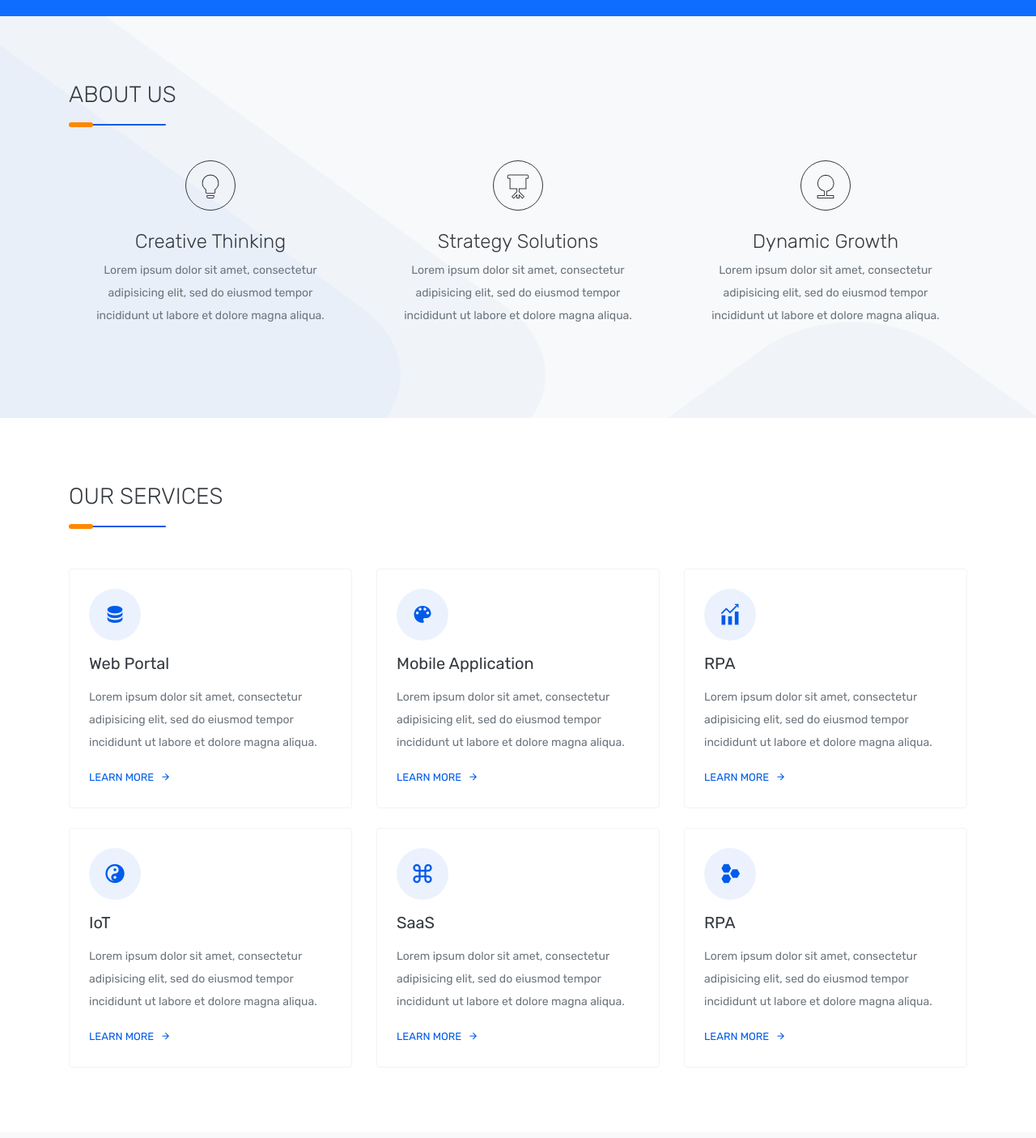
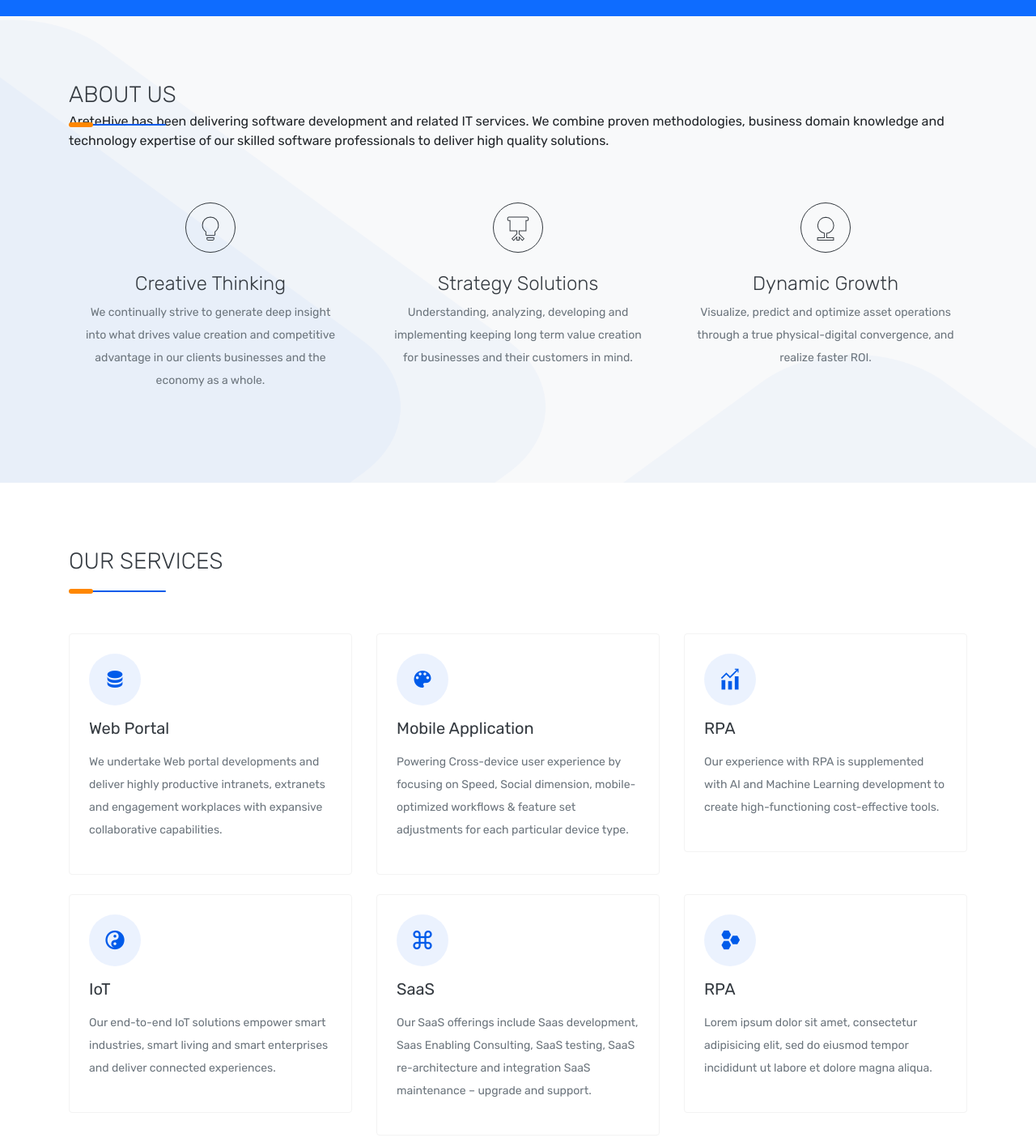
Before and after one commit to sriweb2211/aretehive-website, a plain HTML site: page index.html in a window 1280 px wide. Shown: the part 780-2185 px from the top of the page at 81% size. Drawn offline with Linux system fonts and the light colour scheme.

Commit message:
Content updated

```diff
--- a/index.html
+++ b/index.html
@@ -84,7 +84,7 @@
                         <div class="col-lg-5">
                             <div class="mt-40 home-2-content">
                                 <h1 class="text-white font-weight-normal home-2-title display-4 mb-0">You think we deliver.</h1>
-                                <p class="text-white-70 mt-4 f-15 mb-0">Excellence is delivered</p>
+                                <p class="text-white-70 mt-4 f-15 mb-0"><!-- Excellence is delivered -->AreteHive has been delivering software development and related IT services. We combine proven methodologies, business domain knowledge and technology expertise of our skilled software professionals to deliver high quality solutions.</p>
                             </div>
                         </div>
                         <!-- col end -->
@@ -114,7 +114,7 @@
                 <div class="col-lg-12">
                     <div class="title-heading mb-5">
                         <h3 class="text-dark mb-1 font-weight-light text-uppercase">About Us</h3>
-                        <div class="title-border-simple position-relative"></div>
+                        <div class="title-border-simple position-relative">AreteHive has been delivering software development and related IT services. We combine proven methodologies, business domain knowledge and technology expertise of our skilled software professionals to deliver high quality solutions.</div>
                     </div>
                 </div>
                 <!-- col end -->
@@ -128,7 +128,7 @@
                             <i class="mdi mdi-lightbulb"></i>
                         </div>
                         <h4 class="font-weight-light"><a href="#" class="text-dark">Creative Thinking</a></h4>
-                        <p class="text-muted f-14">Lorem ipsum dolor sit amet, consectetur adipisicing elit, sed do eiusmod tempor incididunt ut labore et dolore magna aliqua.</p>
+                        <p class="text-muted f-14">We continually strive to generate deep insight into what drives value creation and competitive advantage in our clients businesses and the economy as a whole.</p>
                     </div>
                 </div>
                 <!-- col end -->
@@ -139,7 +139,7 @@
                             <i class="mdi mdi-projector-screen"></i>
                         </div>
                         <h4 class="font-weight-light"><a href="#" class="text-dark">Strategy Solutions</a></h4>
-                        <p class="text-muted f-14">Lorem ipsum dolor sit amet, consectetur adipisicing elit, sed do eiusmod tempor incididunt ut labore et dolore magna aliqua.</p>
+                        <p class="text-muted f-14">Understanding, analyzing, developing and implementing keeping long term value creation for businesses and their customers in mind.</p>
                     </div>
                 </div>
                 <!-- col end -->
@@ -150,7 +150,7 @@
                             <i class="mdi mdi-nature"></i>
                         </div>
                         <h4 class="font-weight-light"><a href="#" class="text-dark">Dynamic Growth</a></h4>
-                        <p class="text-muted f-14">Lorem ipsum dolor sit amet, consectetur adipisicing elit, sed do eiusmod tempor incididunt ut labore et dolore magna aliqua.</p>
+                        <p class="text-muted f-14">Visualize, predict and optimize asset operations through a true physical-digital convergence, and realize faster ROI.</p>
                     </div>
                 </div>
                 <!-- col end -->
@@ -185,8 +185,8 @@
                             <div class="service-title mb-2 position-relative">
                                 <h5 class="font-weight-normal mb-3"><a href="#" class="text-dark">Web Portal</a></h5>
                             </div>
-                            <p class="text-muted mb-3 f-14">Lorem ipsum dolor sit amet, consectetur adipisicing elit, sed do eiusmod tempor incididunt ut labore et dolore magna aliqua.</p>
-                            <p class="mb-0 text-uppercase f-13"><a href="#" class="text-primary">learn more<i class="mdi mdi-arrow-right ml-2"></i></a></p>
+                            <p class="text-muted mb-3 f-14">We undertake Web portal developments and deliver highly productive intranets, extranets and engagement workplaces with expansive collaborative capabilities.</p>
+                            <!-- <p class="mb-0 text-uppercase f-13"><a href="#" class="text-primary">learn more<i class="mdi mdi-arrow-right ml-2"></i></a></p> -->
                         </div>
                     </div>
                 </div>
@@ -201,8 +201,8 @@
                             <div class="service-title mb-2 position-relative">
                                 <h5 class="font-weight-normal mb-3"><a href="#" class="text-dark">Mobile Application</a></h5>
                             </div>
-                            <p class="text-muted mb-3 f-14">Lorem ipsum dolor sit amet, consectetur adipisicing elit, sed do eiusmod tempor incididunt ut labore et dolore magna aliqua.</p>
-                            <p class="mb-0 text-uppercase f-13"><a href="#" class="text-primary">learn more<i class="mdi mdi-arrow-right ml-2"></i></a></p>
+                            <p class="text-muted mb-3 f-14">Powering Cross-device user experience by focusing on Speed, Social dimension, mobile-optimized workflows & feature set adjustments for each particular device type.</p>
+                            <!-- <p class="mb-0 text-uppercase f-13"><a href="#" class="text-primary">learn more<i class="mdi mdi-arrow-right ml-2"></i></a></p> -->
                         </div>
                     </div>
                 </div>
@@ -217,8 +217,8 @@
                             <div class="service-title mb-2 position-relative">
                                 <h5 class="font-weight-normal mb-3"><a href="#" class="text-dark">RPA</a></h5>
                             </div>
-                            <p class="text-muted mb-3 f-14">Lorem ipsum dolor sit amet, consectetur adipisicing elit, sed do eiusmod tempor incididunt ut labore et dolore magna aliqua.</p>
-                            <p class="mb-0 text-uppercase f-13"><a href="#" class="text-primary">learn more<i class="mdi mdi-arrow-right ml-2"></i></a></p>
+                            <p class="text-muted mb-3 f-14">Our experience with RPA is supplemented with AI and Machine Learning development to create high-functioning cost-effective tools.</p>
+                            <!-- <p class="mb-0 text-uppercase f-13"><a href="#" class="text-primary">learn more<i class="mdi mdi-arrow-right ml-2"></i></a></p> -->
                         </div>
                     </div>
                 </div>
@@ -233,8 +233,8 @@
                             <div class="service-title mb-2 position-relative">
                                 <h5 class="font-weight-normal mb-3"><a href="#" class="text-dark">IoT</a></h5>
                             </div>
-                            <p class="text-muted mb-3 f-14">Lorem ipsum dolor sit amet, consectetur adipisicing elit, sed do eiusmod tempor incididunt ut labore et dolore magna aliqua.</p>
-                            <p class="mb-0 text-uppercase f-13"><a href="#" class="text-primary">learn more<i class="mdi mdi-arrow-right ml-2"></i></a></p>
+                            <p class="text-muted mb-3 f-14">Our end-to-end IoT solutions empower smart industries, smart living and smart enterprises and deliver connected experiences.</p>
+                            <!-- <p class="mb-0 text-uppercase f-13"><a href="#" class="text-primary">learn more<i class="mdi mdi-arrow-right ml-2"></i></a></p> -->
                         </div>
                     </div>
                 </div>
@@ -249,8 +249,8 @@
                             <div class="service-title mb-2 position-relative">
                                 <h5 class="font-weight-normal mb-3"><a href="#" class="text-dark">SaaS</a></h5>
                             </div>
-                            <p class="text-muted mb-3 f-14">Lorem ipsum dolor sit amet, consectetur adipisicing elit, sed do eiusmod tempor incididunt ut labore et dolore magna aliqua.</p>
-                            <p class="mb-0 text-uppercase f-13"><a href="#" class="text-primary">learn more<i class="mdi mdi-arrow-right ml-2"></i></a></p>
+                            <p class="text-muted mb-3 f-14">Our SaaS offerings include Saas development, Saas Enabling Consulting, SaaS testing, SaaS re-architecture and integration SaaS maintenance – upgrade and support.</p>
+                            <!-- <p class="mb-0 text-uppercase f-13"><a href="#" class="text-primary">learn more<i class="mdi mdi-arrow-right ml-2"></i></a></p> -->
                         </div>
                     </div>
                 </div>
@@ -266,7 +266,7 @@
                                 <h5 class="font-weight-normal mb-3"><a href="#" class="text-dark">RPA</a></h5>
                             </div>
                             <p class="text-muted mb-3 f-14">Lorem ipsum dolor sit amet, consectetur adipisicing elit, sed do eiusmod tempor incididunt ut labore et dolore magna aliqua.</p>
-                            <p class="mb-0 text-uppercase f-13"><a href="#" class="text-primary">learn more<i class="mdi mdi-arrow-right ml-2"></i></a></p>
+                            <!-- <p class="mb-0 text-uppercase f-13"><a href="#" class="text-primary">learn more<i class="mdi mdi-arrow-right ml-2"></i></a></p> -->
                         </div>
                     </div>
                 </div>
```
